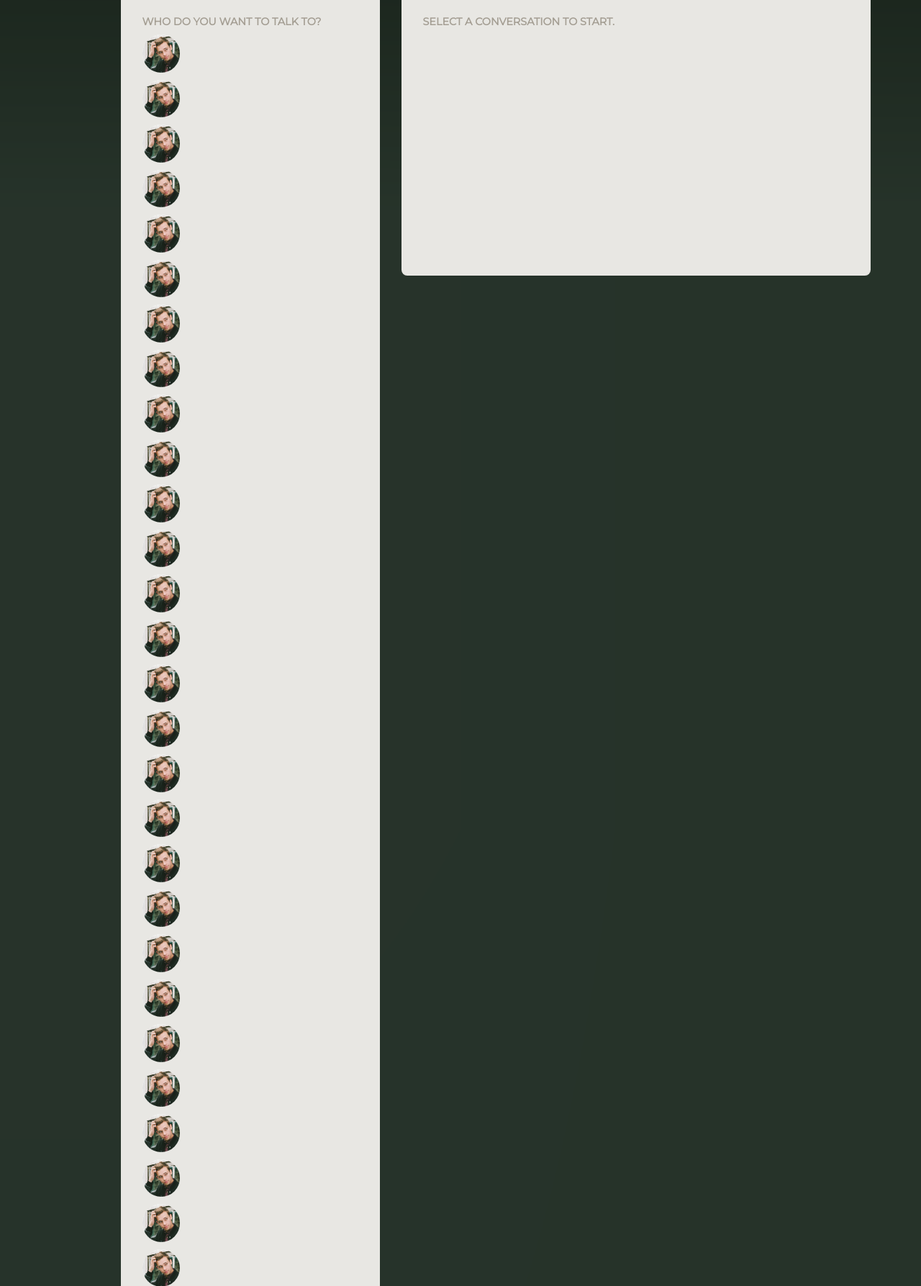
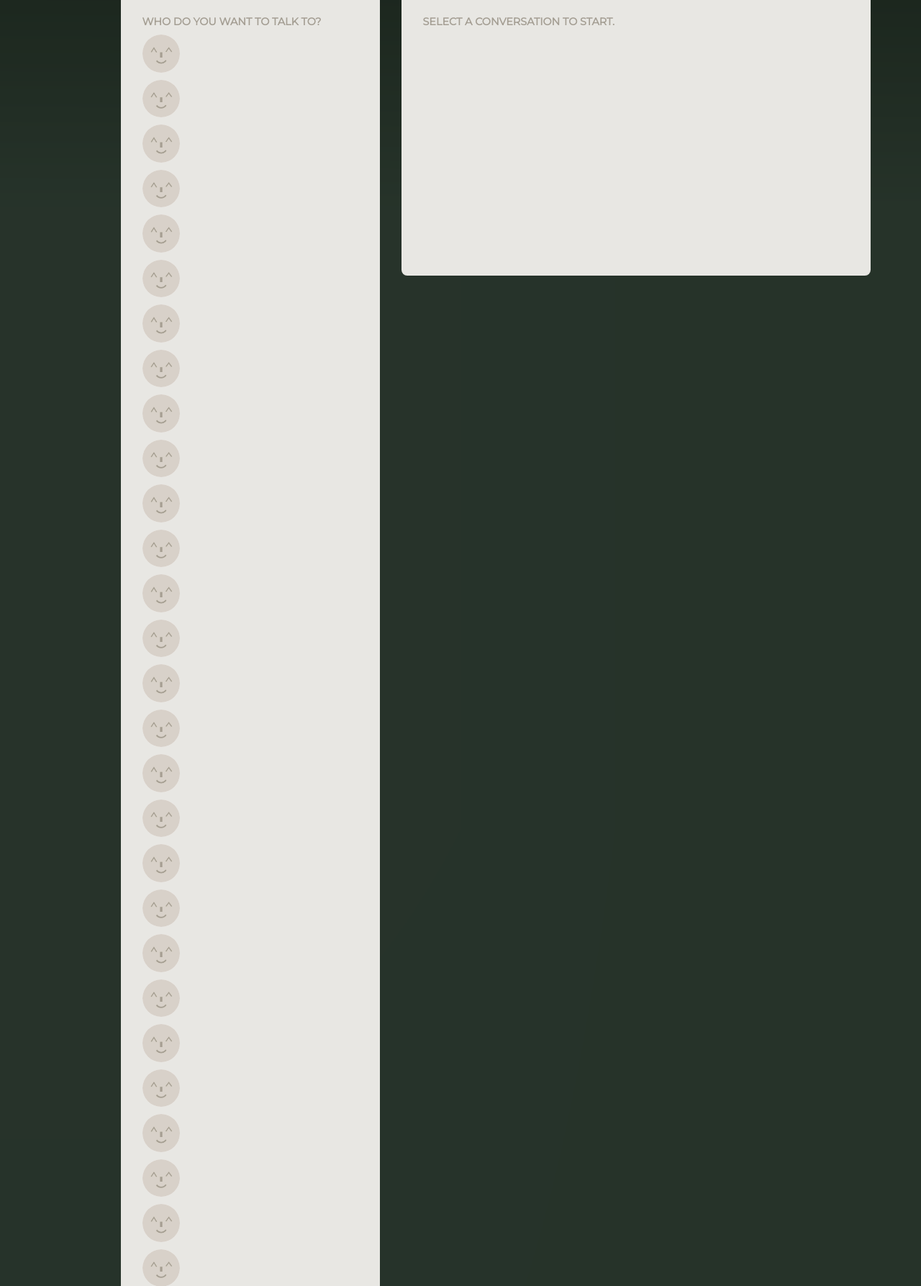
Before and after one commit to MarioDobaj/MainichiChat, a Django app: page /messaging/ in a window 1280 px wide. Shown: the part 137-1924 px from the top of the page at 72% size. Run offline with Django 3.2, Linux system fonts and the light colour scheme; the visitor is signed in with stand-in values (Sample User, id 1); data comes from the database, SQL or seed files in the repository; data that the repository does not hold is empty; some libraries are stand-ins or nearby versions.

Commit message:
avatar images and title changed

```diff
--- a/homepage/templates/base.html
+++ b/homepage/templates/base.html
@@ -8,7 +8,7 @@
 		<link rel="icon" type="image/png" href="{% static 'assets/img/favicon.ico' %}">
 		<meta http-equiv="X-UA-Compatible" content="IE=edge,chrome=1" />
 
-		<title>Paper Kit by Creative Tim</title>
+		<title>Mainichi Chat</title>
 
 		<meta content='width=device-width, initial-scale=1.0, maximum-scale=1.0, user-scalable=0' name='viewport' />
 		<meta name="viewport" content="width=device-width" />
--- a/messaging/templates/messaging/messaging.html
+++ b/messaging/templates/messaging/messaging.html
@@ -13,7 +13,7 @@
                             <li v-for="user in users">
                                 <div class="row" v-on:click="selectConversation(user.id)">
                                     <div class="col-lg-3 col-md-3 col-xs-3">
-                                        <img src="{% static 'assets/img/flume.jpg' %}" alt="Circle Image" class="img-circle img-no-padding img-responsive">
+                                        <img src="{% static 'assets/img/placeholder.jpg' %}" alt="Circle Image" class="img-circle img-no-padding img-responsive">
                                     </div>
                                     <div class="col-lg-9 col-md-9 col-xs-9 description">
                                         <h5>[[ user.first_name ]] [[ user.last_name ]]</h5>
@@ -32,7 +32,7 @@
                             <li v-for="user in users">
                                 <div class="row" v-on:click="selectConversation(user.id)">
                                     <div class="col-lg-3 col-md-3 col-xs-3">
-                                        <img src="{% static 'assets/img/flume.jpg' %}" alt="Circle Image" class="img-circle img-no-padding img-responsive">
+                                        <img src="{% static 'assets/img/placeholder.jpg' %}" alt="Circle Image" class="img-circle img-no-padding img-responsive">
                                     </div>
                                     <div class="col-lg-9 col-md-9 col-xs-9 description">
                                         <h5>[[ user.first_name ]] [[ user.last_name ]]</h5>
@@ -52,12 +52,12 @@
                                 <div class="media" v-for="message in conversation_messages">
                                     <a v-if="message.sender_id != user_id" class="pull-left" href="#">
                                         <div class="avatar" v-on:click="scrollDown">
-                                            <img class="media-object" alt="Tim Picture" src="{% static 'assets/img/rihanna.jpg' %}">
+                                            <img class="media-object" alt="Tim Picture" src="{% static 'assets/img/placeholder.jpg' %}">
                                         </div>
                                     </a>
                                     <a v-else class="pull-right" href="#">
                                         <div class="avatar">
-                                            <img class="media-object" alt="Tim Picture" src="{% static 'assets/img/khaled.jpg' %}">
+                                            <img class="media-object" alt="Tim Picture" src="{% static 'assets/img/placeholder.jpg' %}">
                                         </div>
                                     </a>
                                     <div class="media-body">
@@ -98,12 +98,12 @@
                                 <div class="media" v-for="message in conversation_messages">
                                     <a v-if="message.sender_id != user_id" class="pull-left" href="#">
                                         <div class="avatar">
-                                            <img class="media-object" alt="Tim Picture" src="{% static 'assets/img/rihanna.jpg' %}">
+                                            <img class="media-object" alt="Tim Picture" src="{% static 'assets/img/placeholder.jpg' %}">
                                         </div>
                                     </a>
                                     <a v-else class="pull-right" href="#">
                                         <div class="avatar">
-                                            <img class="media-object" alt="Tim Picture" src="{% static 'assets/img/khaled.jpg' %}">
+                                            <img class="media-object" alt="Tim Picture" src="{% static 'assets/img/placeholder.jpg' %}">
                                         </div>
                                     </a>
                                     <div class="media-body">
@@ -302,7 +302,7 @@
 
             setInterval(function () {
                 this.getMessages();
-            }.bind(this), 500);
+            }.bind(this), 400);
 
             setInterval(function () {
                 this.scrollDown();
```
